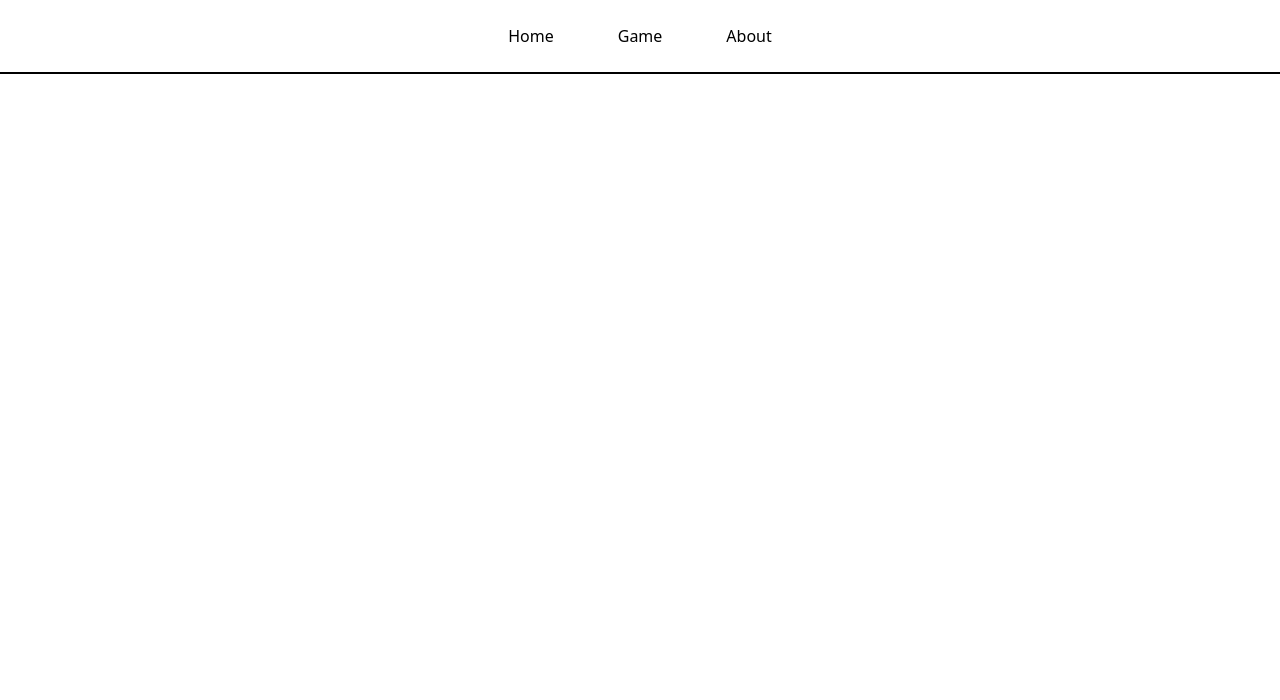
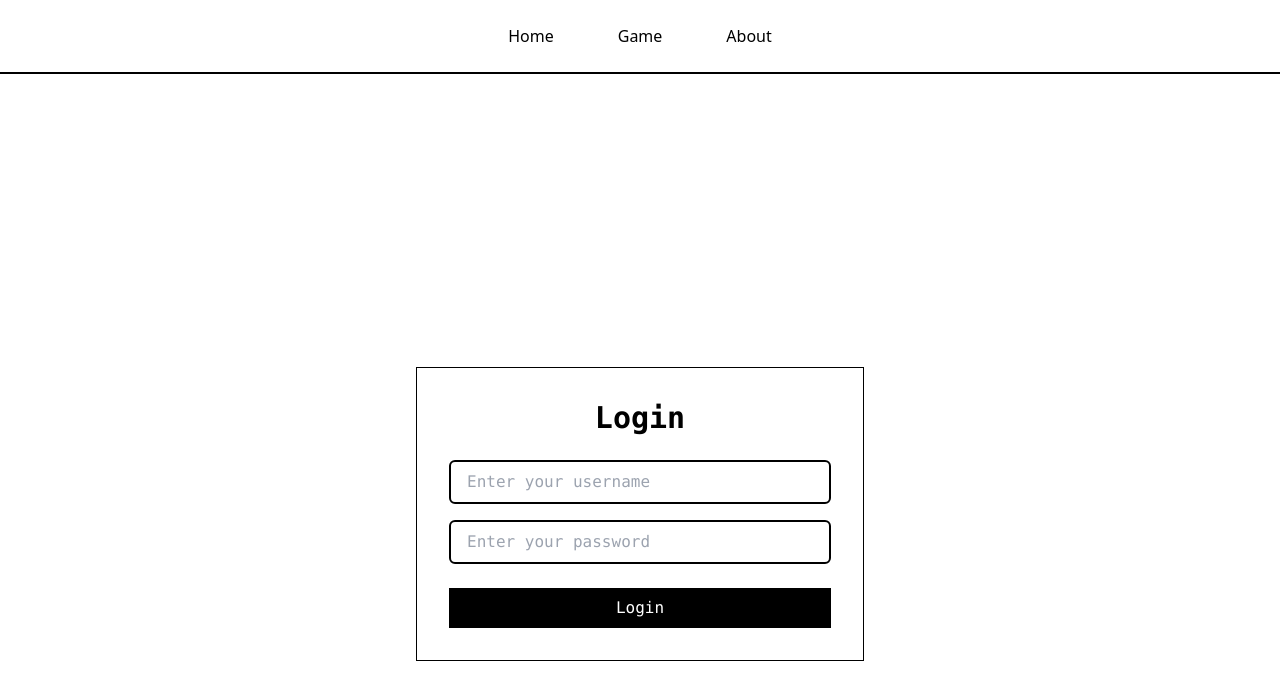
Before and after one commit to elmiguedev/mini-races-app, a Nuxt app: page /login in a window 1280 px wide. Before the commit this address had no page. Shown: the top 700 px of the page. Built offline with nearby package versions, Linux system fonts and the light colour scheme.

Commit message:
feat: add components

```diff
--- /dev/null
+++ b/src/components/ui/TextField.vue
@@ -0,0 +1,51 @@
+<template>
+  <div class="relative flex items-center w-full">
+    <!-- Icono izquierdo (opcional) -->
+    <span v-if="leftIcon" class="absolute left-3">
+      <slot name="left-icon"></slot>
+    </span>
+
+    <!-- Input -->
+    <input v-bind="$attrs" :class="[
+      'w-full px-4 py-2 text-black font-mono bg-white border-2 border-black rounded-md', // Borde más grueso y negro
+      `border-${borderStyle}-black`, // Variedad de borde (solid, dashed, dotted)
+      leftIcon ? 'pl-10' : '',
+      rightIcon ? 'pr-10' : '',
+      'focus:outline-none'
+    ]" :placeholder="placeholder" />
+
+    <!-- Icono derecho (opcional) -->
+    <span v-if="rightIcon" class="absolute right-3">
+      <slot name="right-icon"></slot>
+    </span>
+  </div>
+</template>
+
+<script lang="ts" setup>
+const props = defineProps({
+  placeholder: {
+    type: String,
+    default: 'Enter text...'
+  },
+  leftIcon: {
+    type: Boolean,
+    default: false
+  },
+  rightIcon: {
+    type: Boolean,
+    default: false
+  },
+  borderStyle: {
+    type: String,
+    default: 'solid',
+    validator: (value: string) => ['solid', 'dashed', 'dotted'].includes(value)
+  }
+})
+</script>
+
+<style scoped>
+input {
+  border-radius: 6px;
+  /* Borde con radio */
+}
+</style>
--- /dev/null
+++ b/src/core/domain/user/User.ts
@@ -0,0 +1,6 @@
+export interface User {
+  id: string
+  name: string
+  email: string
+  password?: string
+}
--- /dev/null
+++ b/src/core/domain/user/UserRepository.ts
@@ -0,0 +1,3 @@
+export interface UserRepository {
+
+}
--- /dev/null
+++ b/src/pages/login/index.vue
@@ -0,0 +1,40 @@
+<template>
+  <div class="flex items-center justify-center min-h-screen bg-white">
+    <div class="w-full max-w-md p-8 border border-black">
+      <h1 class="text-3xl font-bold text-black text-center mb-6 font-mono">
+        Login
+      </h1>
+      <form @submit.prevent="submitForm">
+        <div class="mb-4">
+          <TextField :border-style="dash" placeholder="Enter your username" />
+        </div>
+        <div class="mb-6">
+          <TextField placeholder="Enter your password" />
+        </div>
+        <button type="submit"
+          class="w-full py-2 text-white bg-black font-mono hover:bg-white hover:text-black hover:border hover:border-black transition">
+          Login
+        </button>
+      </form>
+    </div>
+  </div>
+</template>
+
+<script setup>
+import { ref } from 'vue'
+
+import TextField from "../../components/ui/TextField.vue";
+
+const username = ref('')
+const password = ref('')
+
+const submitForm = () => {
+  console.log('Username:', username.value)
+  console.log('Password:', password.value)
+  // Aquí podrías hacer la lógica para autenticar al usuario
+}
+</script>
+
+<style scoped>
+/* Puedes personalizar aún más los estilos si es necesario */
+</style>
```
